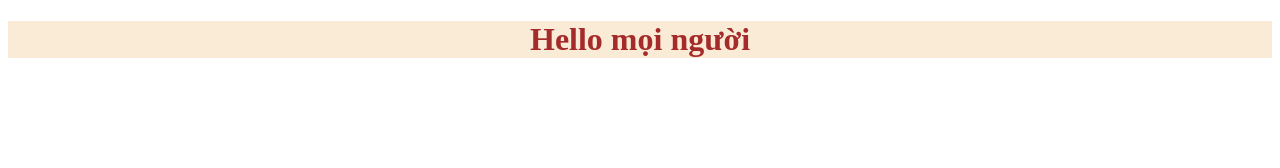
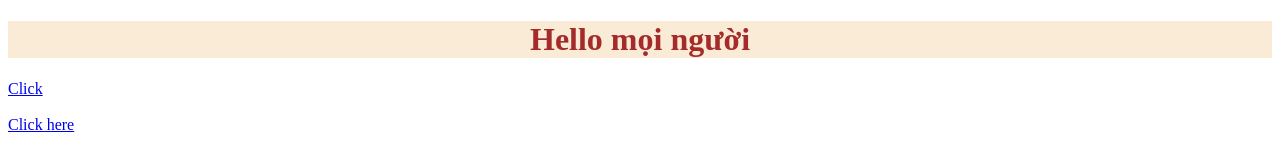
Before and after one commit to Truoggff/Hello-Demo, a plain HTML site: page index.html in a window 1280 px wide. Drawn offline with Linux system fonts and the light colour scheme.

Commit message:
upload source code

```diff
--- a/index.html
+++ b/index.html
@@ -5,5 +5,9 @@
     </head>
     <body>
         <H1 align="center" style="background-color: antiquewhite; color: brown;">Hello mọi người</H1>
+        <a href="C:\Users\ANH TRUONG\Downloads\HTML_2\Hello.html">Click</a>
+        <br>
+        <br>
+        <a href="https://webcoban.vn/html/cach-tao-mot-cai-lien-ket-link-trong-html.html">Click here</a>
     </body>
 </html>
```
Also changed, not shown: Hello.html (added).
